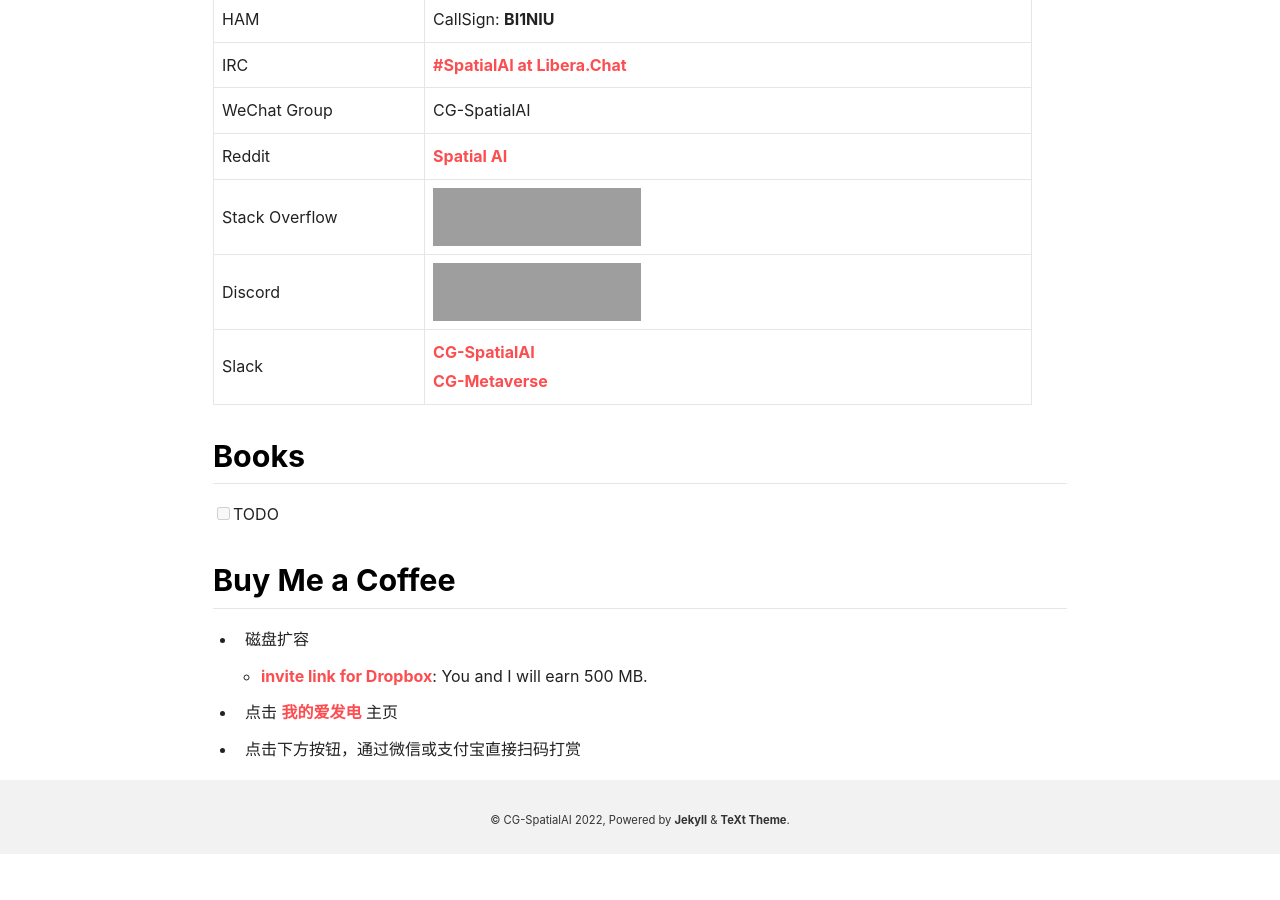
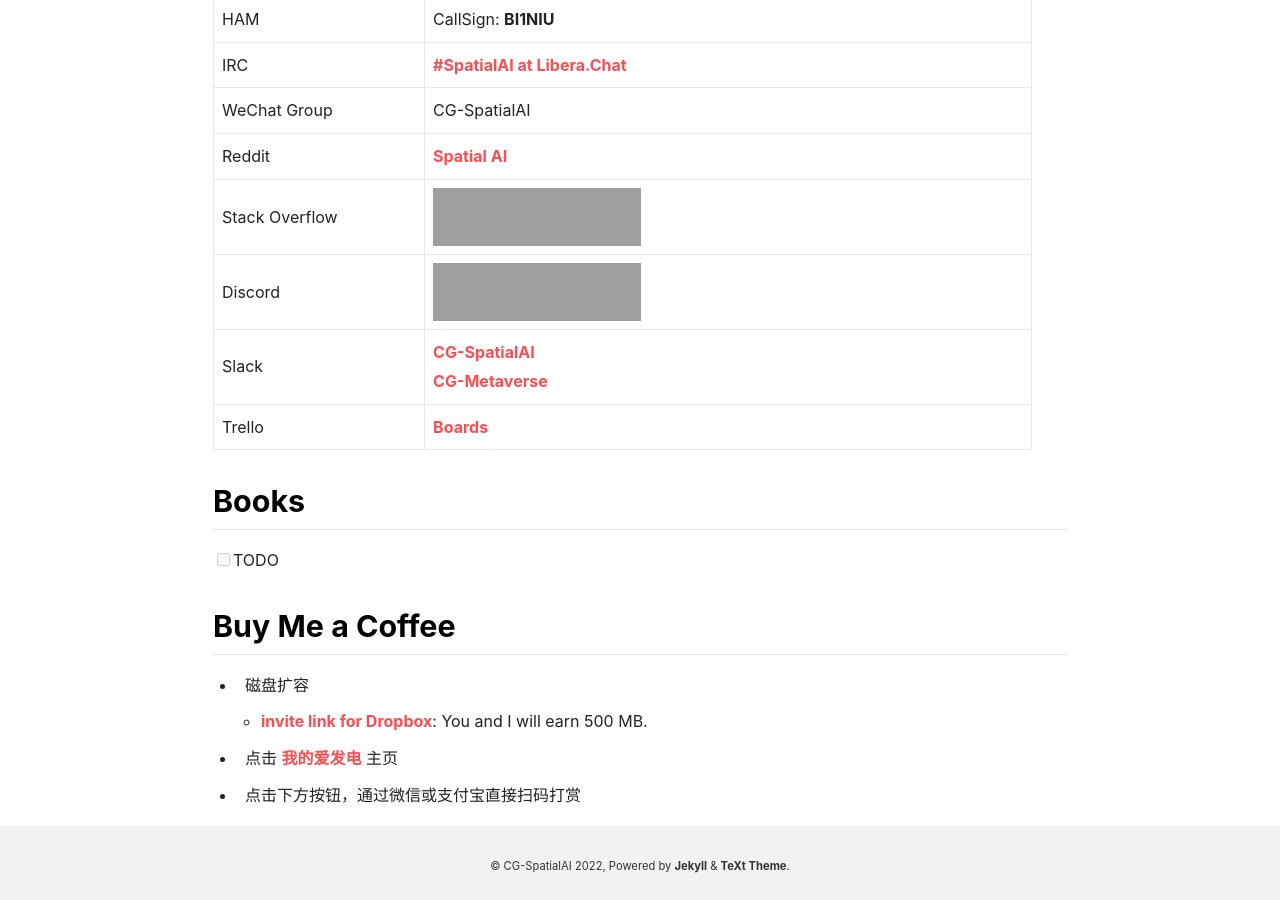
Before and after one commit to cggos/spatial-ai, a Jekyll site: the page built from bio.md, in a window 1280 px wide and 900 px high, scrolled down 1936 px. Built offline with Jekyll 4.4.1, drawn with Linux system fonts in a browser that asks for light colours; nearby versions of some CDN libraries; comment, search, counter and statistics services are not loaded; before the commit the page ends 2790 px from its top, so only the background shows below that; grey boxes are pictures that could not be loaded.

Commit message:
update bio.md

```diff
--- a/bio.md
+++ b/bio.md
@@ -93,6 +93,7 @@
 | Stack Overflow | <a href="https://stackoverflow.com/users/6560660/gavin-gao" target="_blank"><img src="https://stackoverflow.com/users/flair/6560660.png" width="208" height="58" alt="profile for Gavin Gao at Stack Overflow, Q&amp;A for professional and enthusiast programmers" title="profile for Gavin Gao at Stack Overflow, Q&amp;A for professional and enthusiast programmers"></a> |
 | Discord       | <a href="https://discord.gg/b9MZwBrRsu" target="_blank"><img src="https://styles.redditmedia.com/t5_5fmgdw/styles/image_widget_4hcglv93lvp81.jpg" width="208" height="58" alt="" title=""></a> |
 | Slack         | [CG-SpatialAI](https://spatial-ai-3d.slack.com) <br/> [CG-Metaverse](https://metaverse-ai.slack.com) |
+| Trello        | [Boards](https://trello.com/cggos/boards) |
 
 
 ## Books
```
